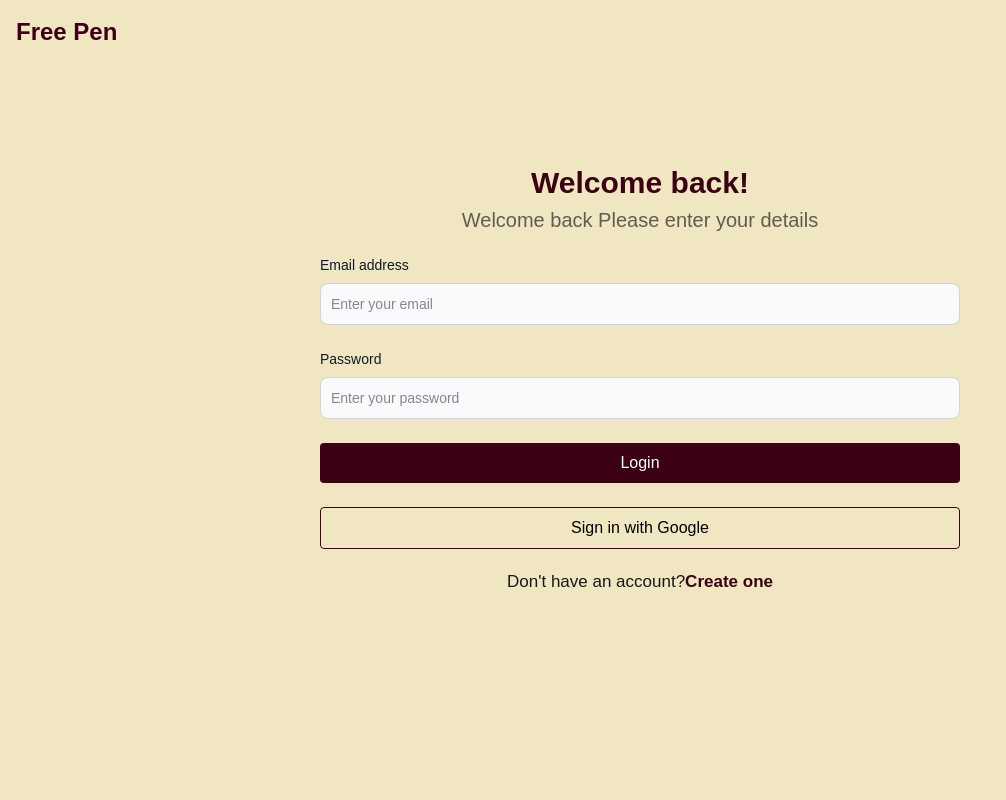
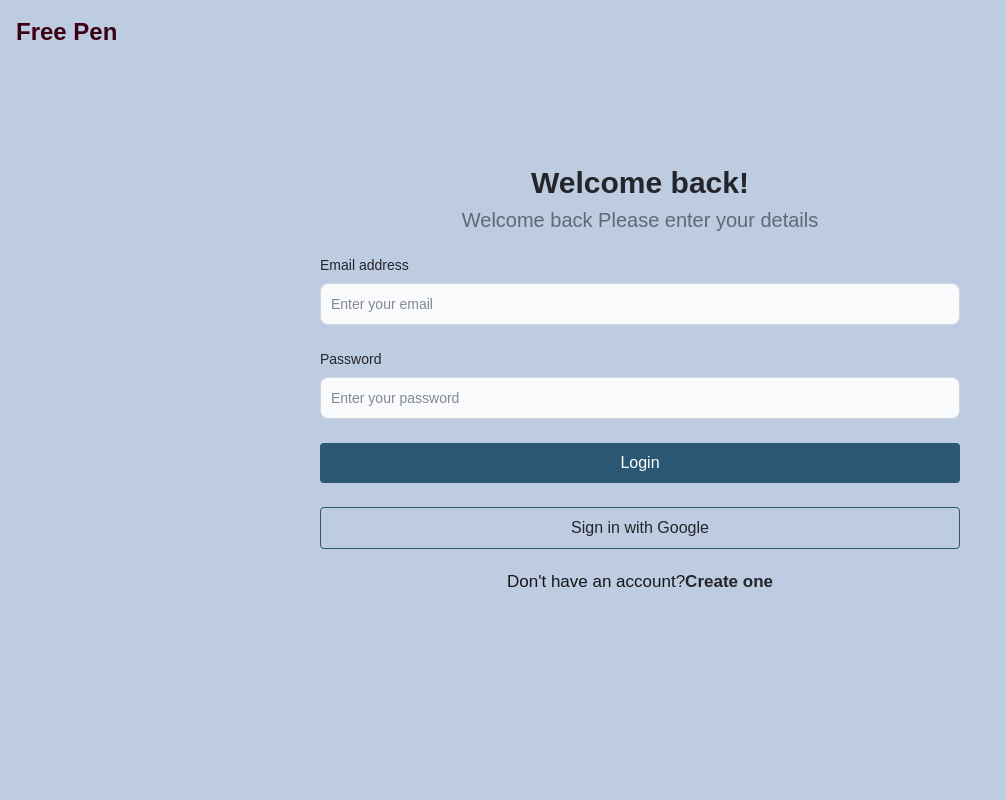
Before and after one commit to saedaraed/nextjs-medium-clone, a Next.js app: page /login in a window 1280 px wide. Shown: the top 800 px of the page, without its empty margins (0-1006 px from the left). Built offline with nearby package versions, Linux system fonts and the light colour scheme; no server answers.

Commit message:
edit colors theme

```diff
--- a/src/app/globals.css
+++ b/src/app/globals.css
@@ -3,7 +3,7 @@
 @import "tailwindcss/utilities"; */
 
 :root {
-  --background:#F0E7C2;
+  --background:#becce1;
   --foreground: #171717;
 }
 
--- a/src/app/login/page.tsx
+++ b/src/app/login/page.tsx
@@ -55,8 +55,8 @@ const LoginPage: React.FC = () => {
       {/* <div className="absolute inset-0 bg-[rgb(240, 246, 252)] opacity-95 backdrop-blur-lg"></div> */}
 
       <div className="container w-full md:w-1/2 mx-auto relative z-10">
-        <h2 className="text-center text-[30px] text-[#3B0014] font-bold">Welcome back!</h2>
-        <p className="text-center text-black/60 text-[20px]">
+        <h2 className="text-center text-[30px] text-[#24242b] font-bold">Welcome back!</h2>
+        <p className="text-center text-[#24242b]/60 text-[20px]">
           Welcome back Please enter your details
         </p>
         <form onSubmit={handleSubmit(onSubmit)}>
@@ -64,7 +64,7 @@ const LoginPage: React.FC = () => {
             <div className="">
               <label
                 htmlFor="email"
-                className="block mb-2 text-sm font-medium text-gray-900 dark:text-white"
+                className="block mb-2 text-sm font-medium text-[#24242b]"
               >
                 Email address
               </label>
@@ -84,7 +84,7 @@ const LoginPage: React.FC = () => {
             <div>
               <label
                 htmlFor="password"
-                className="block mb-2 text-sm font-medium text-gray-900 dark:text-white"
+                className="block mb-2 text-sm font-medium text-[#24242b]"
               >
                 Password
               </label>
@@ -126,7 +126,7 @@ const LoginPage: React.FC = () => {
         <div>
           <p className="text-center text-[17px] mt-5">
           Don&apos;t have an account?
-          <Link href="/register" className="text-[#3B0014] font-bold">
+          <Link href="/register" className="text-[#24242b] font-bold">
               Create one
             </Link>
           </p>
--- a/src/components/Button.tsx
+++ b/src/components/Button.tsx
@@ -10,9 +10,9 @@ interface ButtonProps {
     const getButtonStyle = () => {
       switch (variant) {
         case "secondary":
-          return "bg-[#3B0014] text-white";
+          return "bg-[#2b5773] text-white";
           case "outlined":
-            return " w-full bg-transparent text-black border border-1 border-[#3B0014] hover:bg-[#3B0014] hover:text-white";
+            return " w-full bg-transparent text-[#24242b] border border-1 border-[#2b5773] hover:bg-[#2b5773] hover:text-white";
         default:
           return " text-white";
       }
```
